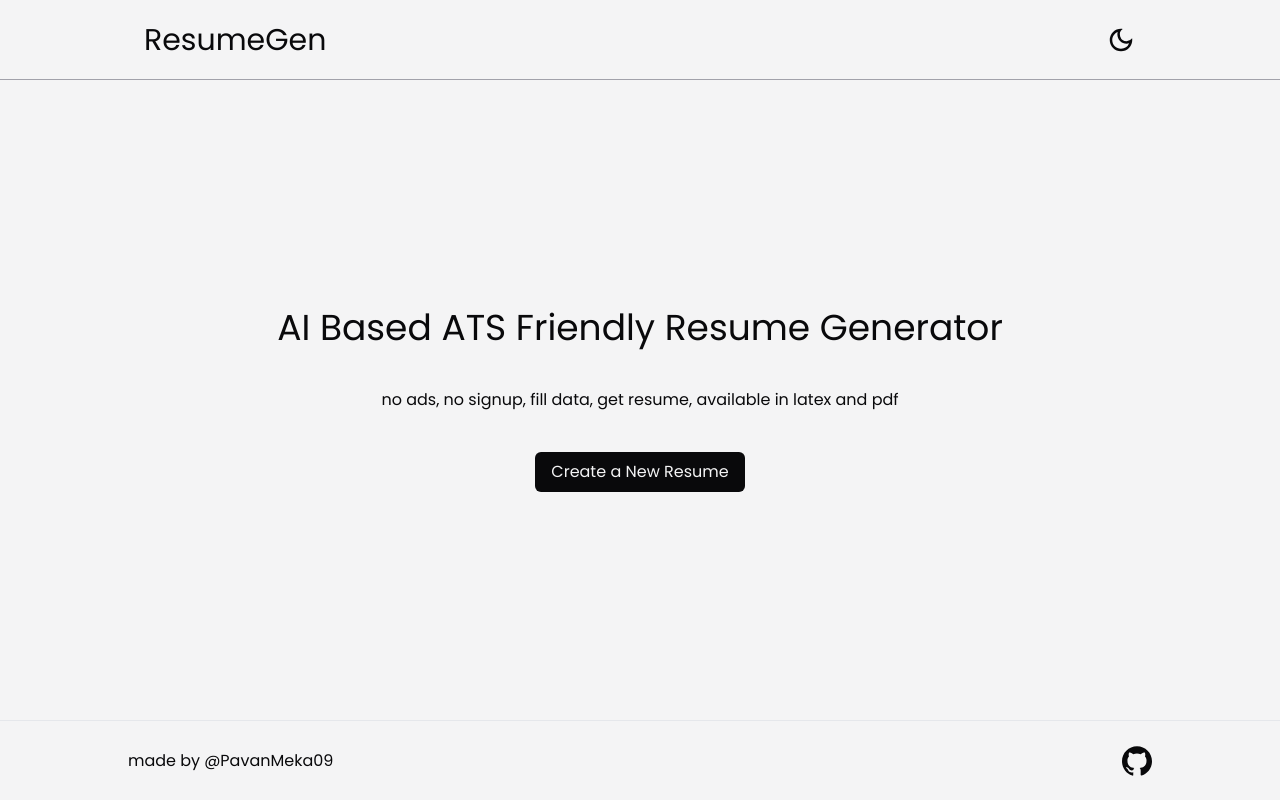
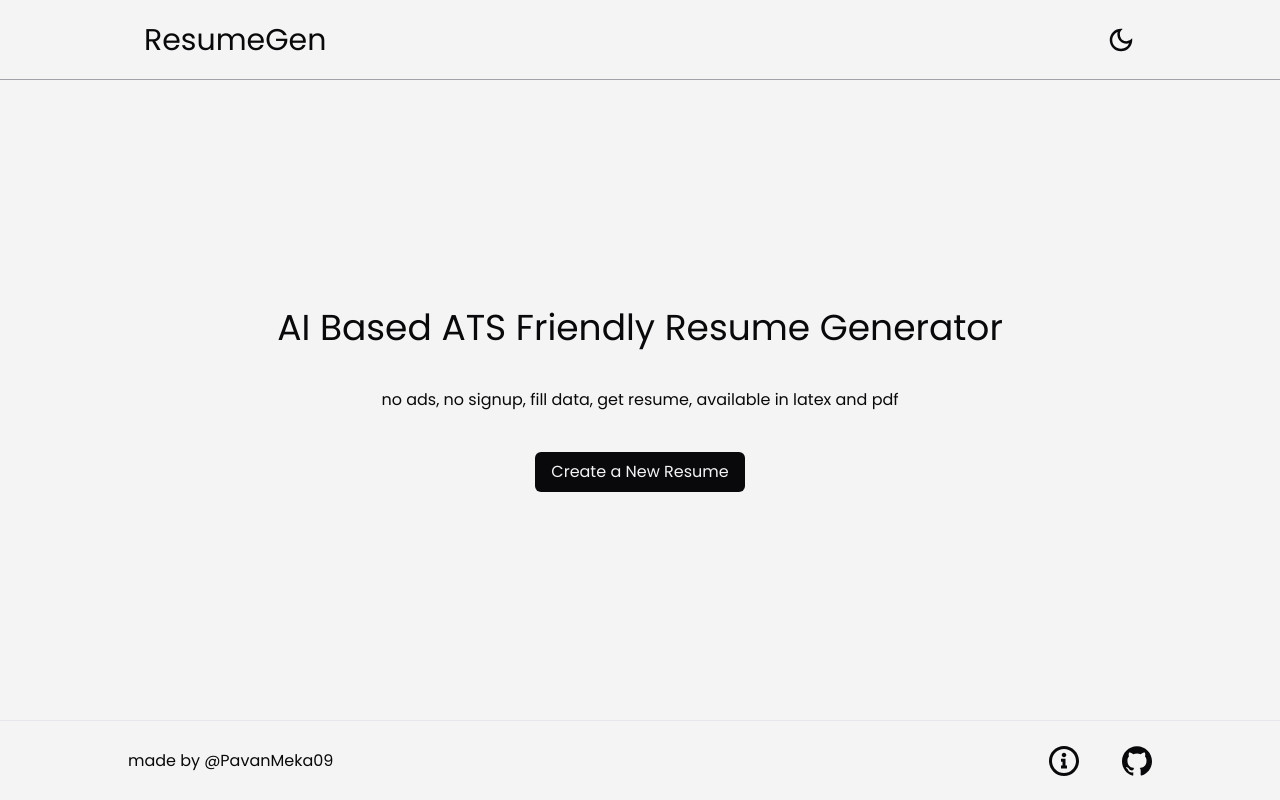
Before and after one commit to PavanMeka09/ResumeGen, a React (Vite) app: page / in a window 1280 px wide. Built offline with nearby package versions, Linux system fonts and the light colour scheme.

Commit message:
Fix button

```diff
--- a/src/components/Footer.jsx
+++ b/src/components/Footer.jsx
@@ -1,6 +1,6 @@
 import React from "react";
 import { SiGithub } from "react-icons/si";
-import { Link } from "react-router-dom";
+import { RiInformation2Line } from "react-icons/ri";
 
 export const Footer = () => {
   return (
@@ -15,9 +15,14 @@ export const Footer = () => {
           @PavanMeka09
         </a>
       </div>
-      <Link to="https://github.com/PavanMeka09/ResumeGen" target="_blank">
-        <SiGithub className="text-3xl text-zinc-950 dark:text-zinc-100" />
-      </Link>
+      <div className="gap-x-10 flex justify-center items-center">
+        <a href="https://pavanmeka09.github.io" target="_blank">
+          <RiInformation2Line className="text-4xl  text-zinc-950 dark:text-zinc-100"/>
+        </a>
+        <a href="https://github.com/PavanMeka09/ResumeGen" target="_blank">
+          <SiGithub className="text-3xl text-zinc-950 dark:text-zinc-100" />
+        </a>
+      </div>
     </footer>
   );
 };
--- a/src/components/ui/Btn.jsx
+++ b/src/components/ui/Btn.jsx
@@ -41,8 +41,7 @@ export const Btn = ({ variant = 'primary', to, className, title, hoverEffect })
   }
 
   return (
-    <Link to={to} className={`${className} ${baseClasses} ${specificClasses}`} onClick={(e) => {
-      e.preventDefault()}}>
+    <Link to={to} className={`${className} ${baseClasses} ${specificClasses}`}>
       {title}
     </Link>
   );
```
